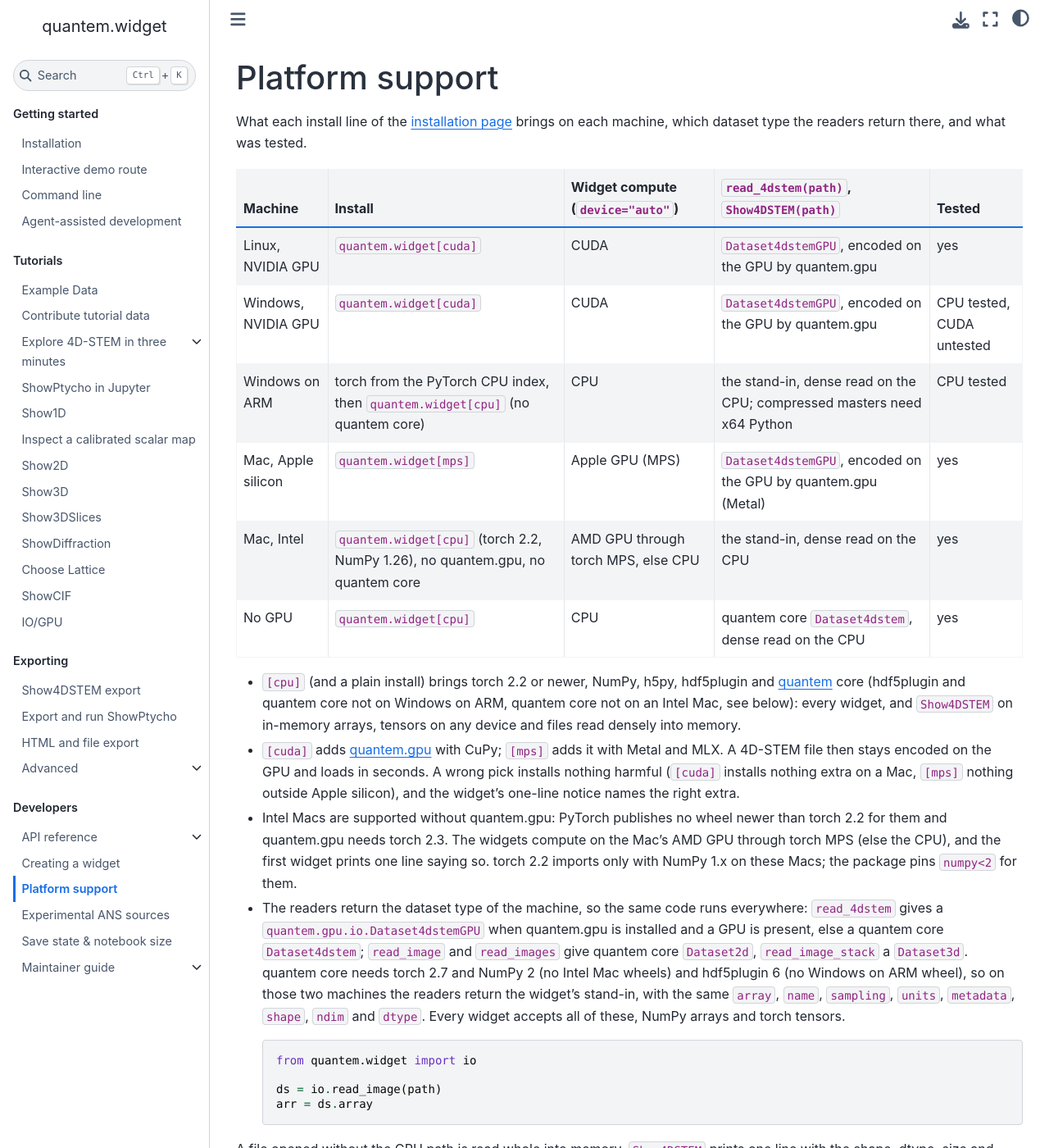
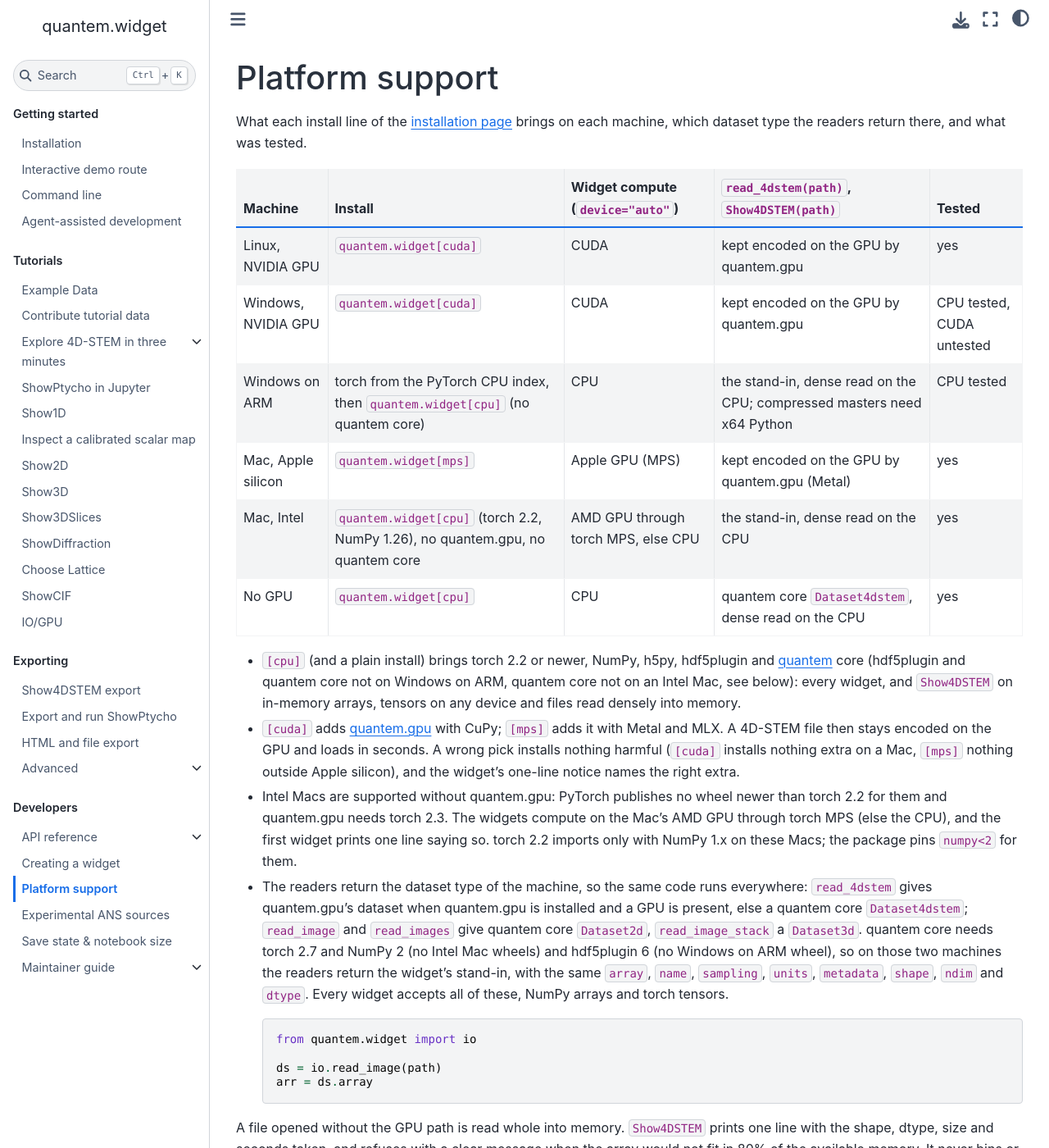
Before and after one commit to bobleesj/quantem.widget, a Jupyter Book: the page built from docs/developer/platforms.md, in a window 1280 px wide and 1400 px high. Shown: the whole window at 82% size. Built offline with Jupyter Book 1.0.4 settings and Sphinx 7.4.7 and the Sphinx Book theme 1.1.4, drawn with Linux system fonts in a browser that asks for light colours.

Commit message:
docs: platform page says what happens to files, not quantem.gpu type names

```diff
--- a/docs/developer/platforms.md
+++ b/docs/developer/platforms.md
@@ -5,10 +5,10 @@ machine, which dataset type the readers return there, and what was tested.
 
 | Machine | Install | Widget compute (`device="auto"`) | `read_4dstem(path)`, `Show4DSTEM(path)` | Tested |
 |---|---|---|---|---|
-| Linux, NVIDIA GPU | `quantem.widget[cuda]` | CUDA | `Dataset4dstemGPU`, encoded on the GPU by quantem.gpu | yes |
-| Windows, NVIDIA GPU | `quantem.widget[cuda]` | CUDA | `Dataset4dstemGPU`, encoded on the GPU by quantem.gpu | CPU tested, CUDA untested |
+| Linux, NVIDIA GPU | `quantem.widget[cuda]` | CUDA | kept encoded on the GPU by quantem.gpu | yes |
+| Windows, NVIDIA GPU | `quantem.widget[cuda]` | CUDA | kept encoded on the GPU by quantem.gpu | CPU tested, CUDA untested |
 | Windows on ARM | torch from the PyTorch CPU index, then `quantem.widget[cpu]` (no quantem core) | CPU | the stand-in, dense read on the CPU; compressed masters need x64 Python | CPU tested |
-| Mac, Apple silicon | `quantem.widget[mps]` | Apple GPU (MPS) | `Dataset4dstemGPU`, encoded on the GPU by quantem.gpu (Metal) | yes |
+| Mac, Apple silicon | `quantem.widget[mps]` | Apple GPU (MPS) | kept encoded on the GPU by quantem.gpu (Metal) | yes |
 | Mac, Intel | `quantem.widget[cpu]` (torch 2.2, NumPy 1.26), no quantem.gpu, no quantem core | AMD GPU through torch MPS, else CPU | the stand-in, dense read on the CPU | yes |
 | No GPU | `quantem.widget[cpu]` | CPU | quantem core `Dataset4dstem`, dense read on the CPU | yes |
 
@@ -28,7 +28,7 @@ machine, which dataset type the readers return there, and what was tested.
   prints one line saying so. torch 2.2 imports only with NumPy 1.x on these
   Macs; the package pins `numpy<2` for them.
 - The readers return the dataset type of the machine, so the same code runs
-  everywhere: `read_4dstem` gives a `quantem.gpu.io.Dataset4dstemGPU` when
+  everywhere: `read_4dstem` gives quantem.gpu's dataset when
   quantem.gpu is installed and a GPU is present, else a quantem core
   `Dataset4dstem`; `read_image` and `read_images` give quantem core
   `Dataset2d`, `read_image_stack` a `Dataset3d`. quantem core needs torch 2.7
```
